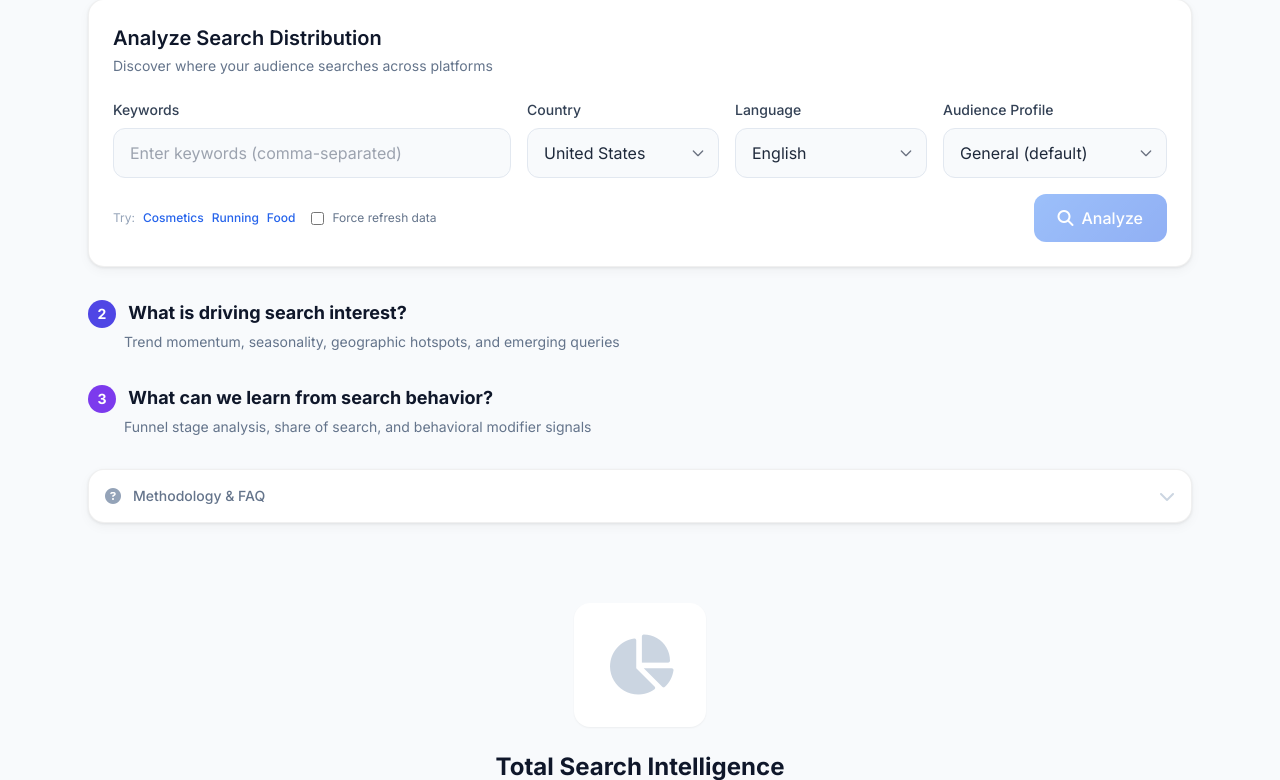
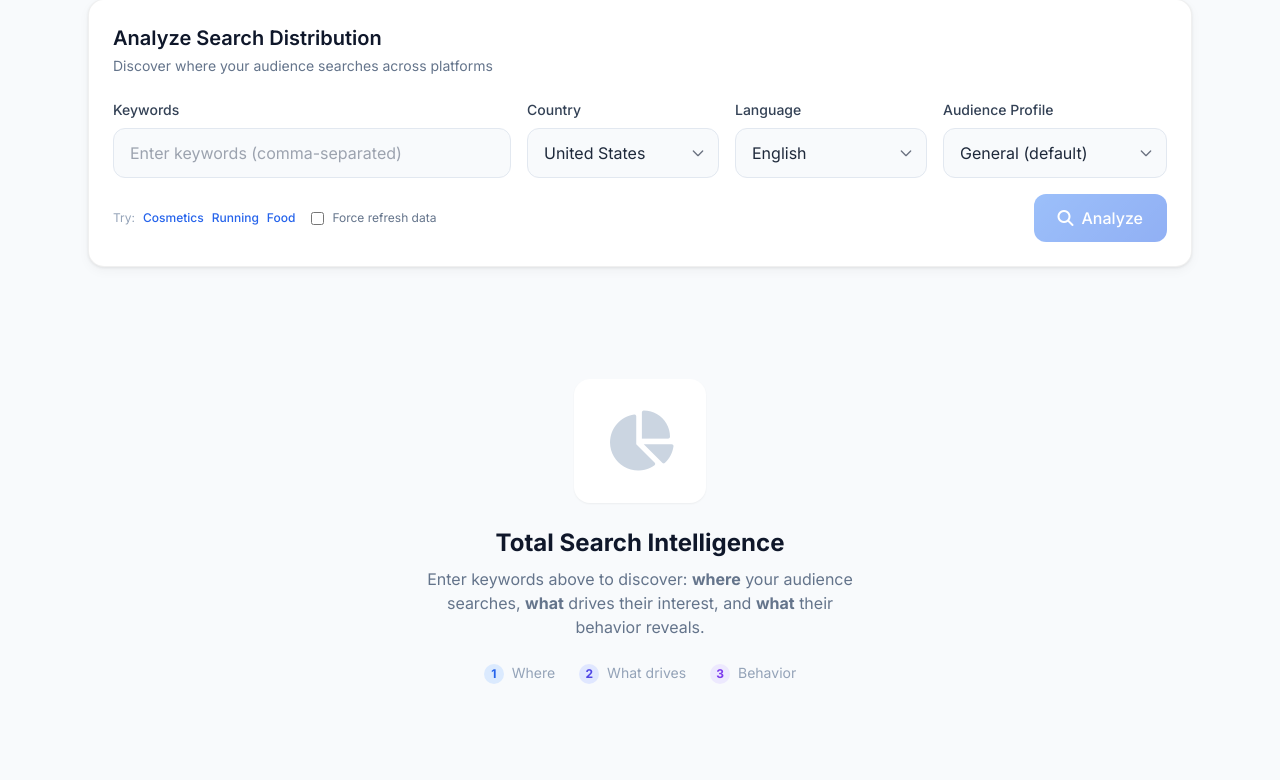
Before and after one commit to mohamedali170683-dotcom/Total-Search, a FastAPI app: page /demand in a window 1280 px wide. Shown: the part 118-898 px from the top of the page. Run offline with FastAPI, Linux system fonts and the light colour scheme; some libraries are stand-ins or nearby versions.

Commit message:
fix: Merge Q2/Q3 headers into their card sections to prevent flash
Q2 and Q3 section headers were standalone divs inside the results
container. While structurally inside x-show="hasResults", they could
flash briefly before Alpine.js initializes. Now merged into their
respective card divs which have explicit x-show="hasResults". Also
added x-show="hasResults" to the FAQ toggle.

Co-Authored-By: Claude Opus 4.5 <noreply@anthropic.com>

```diff
--- a/templates/demand_distribution.html
+++ b/templates/demand_distribution.html
@@ -507,16 +507,14 @@
             </div>
 
             <!-- Q2: What is driving search interest? -->
-            <div class="mt-8 mb-6">
+            <div class="card p-6 mt-8" x-show="hasResults">
+                <div class="mb-6">
                     <h2 class="text-lg font-bold text-slate-900">
                         <span class="inline-flex items-center justify-center w-7 h-7 rounded-full bg-indigo-600 text-white text-sm font-bold mr-2">2</span>
                         What is driving search interest?
                     </h2>
                     <p class="text-sm text-slate-500 mt-1 ml-9">Trend momentum, seasonality, geographic hotspots, and emerging queries</p>
                 </div>
-
-            <!-- Cross-Platform Trends Intelligence Section -->
-            <div class="card p-6" x-show="hasResults">
                 <div class="flex items-center justify-between mb-6">
                     <div>
                         <h3 class="text-lg font-semibold text-slate-900">
@@ -887,16 +885,14 @@
             </div>
 
             <!-- Q3: What can we learn from search behavior? -->
-            <div class="mt-8 mb-6">
+            <div class="card p-6 mt-8" x-show="hasResults">
+                <div class="mb-6">
                     <h2 class="text-lg font-bold text-slate-900">
                         <span class="inline-flex items-center justify-center w-7 h-7 rounded-full bg-violet-600 text-white text-sm font-bold mr-2">3</span>
                         What can we learn from search behavior?
                     </h2>
                     <p class="text-sm text-slate-500 mt-1 ml-9">Funnel stage analysis, share of search, and behavioral modifier signals</p>
                 </div>
-
-            <!-- Behavioral Intelligence Section -->
-            <div class="card p-6" x-show="hasResults">
                 <div class="flex items-center justify-between mb-4">
                     <h3 class="text-lg font-semibold text-slate-900">
                         <i class="fas fa-brain text-violet-500 mr-2"></i>Search Behavior Insights
@@ -1050,7 +1046,7 @@
             </div>
 
             <!-- FAQ — collapsed at bottom -->
-            <div class="card mt-8" x-data="{ openFaq: null, showFaq: false }">
+            <div class="card mt-8" x-show="hasResults" x-data="{ openFaq: null, showFaq: false }">
                 <button @click="showFaq = !showFaq" class="w-full p-4 flex items-center justify-between text-left hover:bg-slate-50 transition rounded-2xl">
                     <div class="flex items-center gap-3">
                         <i class="fas fa-question-circle text-slate-400"></i>
```
Lines whose indentation alone changed are shown as unchanged.
